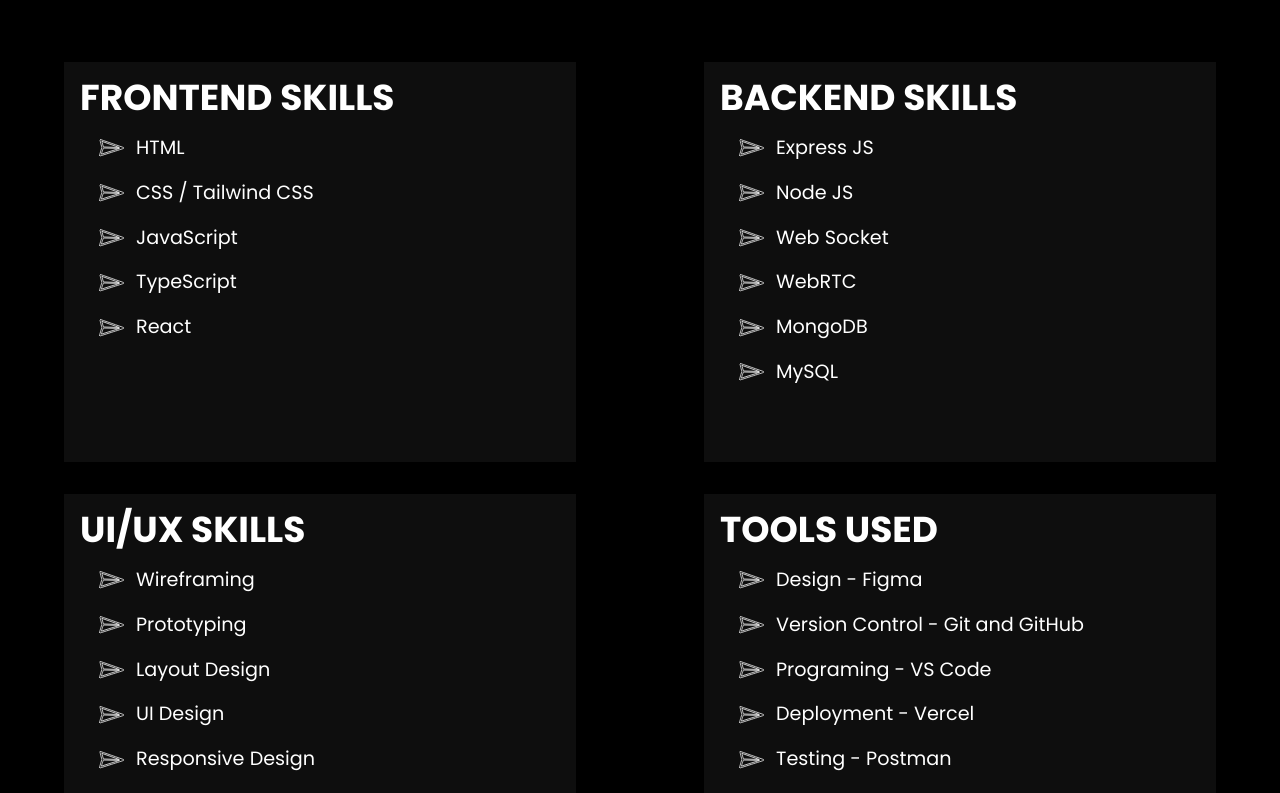
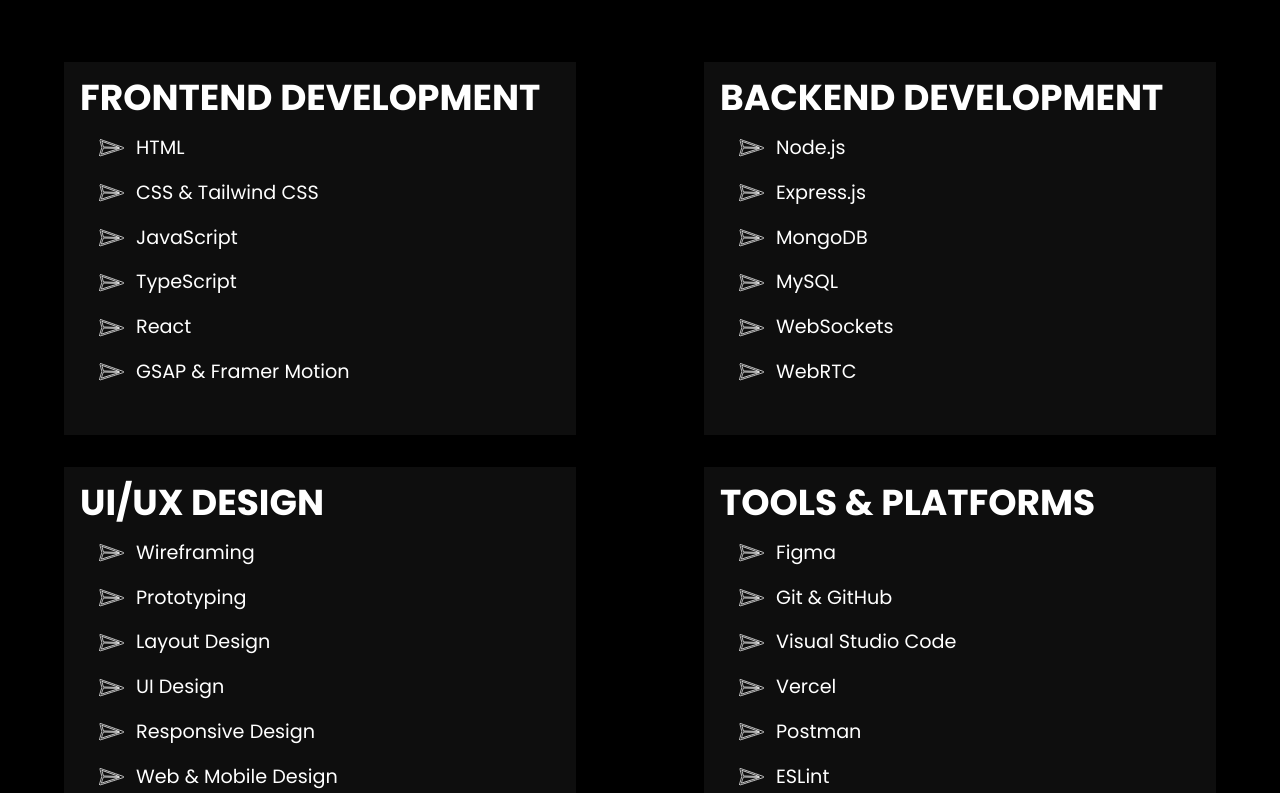
Before and after one commit to Aditya-Pawar-1/Aditya_Portfolio, a React (Vite) app: page / in a window 1280 px wide. Shown: the part 3700-4493 px from the top of the page. Built offline with nearby package versions, Linux system fonts and the light colour scheme.

Commit message:
Skill and Loader changes

```diff
--- a/src/components/Loader.jsx
+++ b/src/components/Loader.jsx
@@ -18,13 +18,17 @@
       ease: "power1.inOut",
     })
 
+      .call(() => {
+        window.scrollTo({ top: 0, behavior: 'auto' });
+      })
+
       .to(containerRef.current, {
         y: "-100%",
         opacity: 0,
         duration: 0.8,
         ease: "power2.inOut",
       }, "+=0.3");
-  }, []);
+  });
 
   return (
     <div
--- a/src/components/SkillCard.jsx
+++ b/src/components/SkillCard.jsx
@@ -18,7 +18,7 @@
                 scrub: 1,
                 once: true,
                 // markers: true,
-                duration: 1.5,
+                duration: 2.5,
                 ease: "power2.inOut",
             },
             y: "100%",
@@ -28,7 +28,7 @@
     })
 
     return (
-        <div ref={cardRef} className='bg-[#0E0E0E] w-[80vw] md:w-[40vw] md:min-h-[50vh] p-4'>
+        <div ref={cardRef} className='bg-[#0E0E0E] w-[80vw] md:w-[40vw] p-4'>
             <h4 className='text-2xl md:text-4xl font-bold'>
                 {title}
             </h4>
--- a/src/components/Skills.jsx
+++ b/src/components/Skills.jsx
@@ -10,30 +10,73 @@
 const Skills = () => {
   const data = [
   {
-      title: "Frontend Skills",
-      skill: ["HTML", "CSS / Tailwind CSS", "JavaScript", "TypeScript", "React",]
+    title: "Frontend Development",
+    skill: [
+      "HTML",
+      "CSS & Tailwind CSS",
+      "JavaScript",
+      "TypeScript",
+      "React",
+      "GSAP & Framer Motion"
+    ]
   },
   {
-      title: "Backend Skills",
-      skill: ["Express JS", "Node JS", "Web Socket", "WebRTC", "MongoDB", "MySQL"]
+    title: "Backend Development",
+    skill: [
+      "Node.js",
+      "Express.js",
+      "MongoDB",
+      "MySQL",
+      "WebSockets",
+      "WebRTC"
+    ]
   },
   {
-      title: "UI/UX Skills",
-      skill: ["Wireframing", "Prototyping", "Layout Design", "UI Design", "Responsive Design", "Web & Mobile Design"]
+    title: "UI/UX Design",
+    skill: [
+      "Wireframing",
+      "Prototyping",
+      "Layout Design",
+      "UI Design",
+      "Responsive Design",
+      "Web & Mobile Design"
+    ]
   },
   {
-      title: "Tools Used",
-      skill: ["Design - Figma", "Version Control - Git and GitHub", "Programing - VS Code", "Deployment - Vercel", "Testing - Postman", "Code Quality - ESLint"]
+    title: "Tools & Platforms",
+    skill: [
+      "Figma",
+      "Git & GitHub",
+      "Visual Studio Code",
+      "Vercel",
+      "Postman",
+      "ESLint"
+    ]
   },
   {
-      title: "Technical Skills",
-      skill: ["C / C++", "JAVA", "Python", "Data Structures and Algorithms", "Object-Oriented Programming", "Competitive Programming", "System Design", ]
+    title: "Programming & Technical",
+    skill: [
+      "C / C++",
+      "Java",
+      "Python",
+      "Data Structures & Algorithms",
+      "Object-Oriented Programming",
+      "System Design"
+    ]
   },
   {
     title: "Soft Skills",
-      skill: ["Presentation", "Collaboration", "Teamwork", "Time Management", "Adaptability", "Problem Solving"]
-    },
+    skill: [
+      "Presentation",
+      "Collaboration",
+      "Teamwork",
+      "Time Management",
+      "Adaptability",
+      "Problem Solving"
     ]
+  }
+];
+
   const line = useRef();
   useGSAP(() => {
     gsap.to(line.current, {
```
Lines whose indentation alone changed are shown as unchanged.
